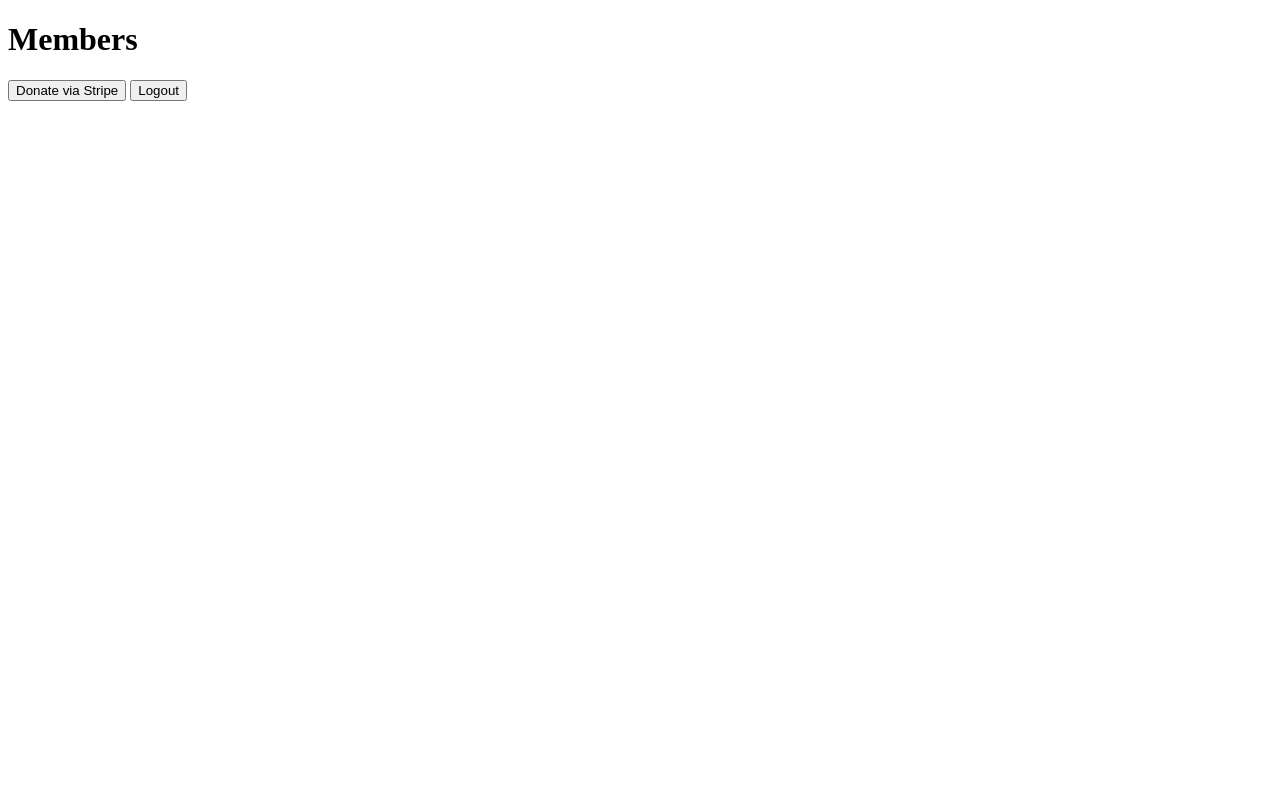
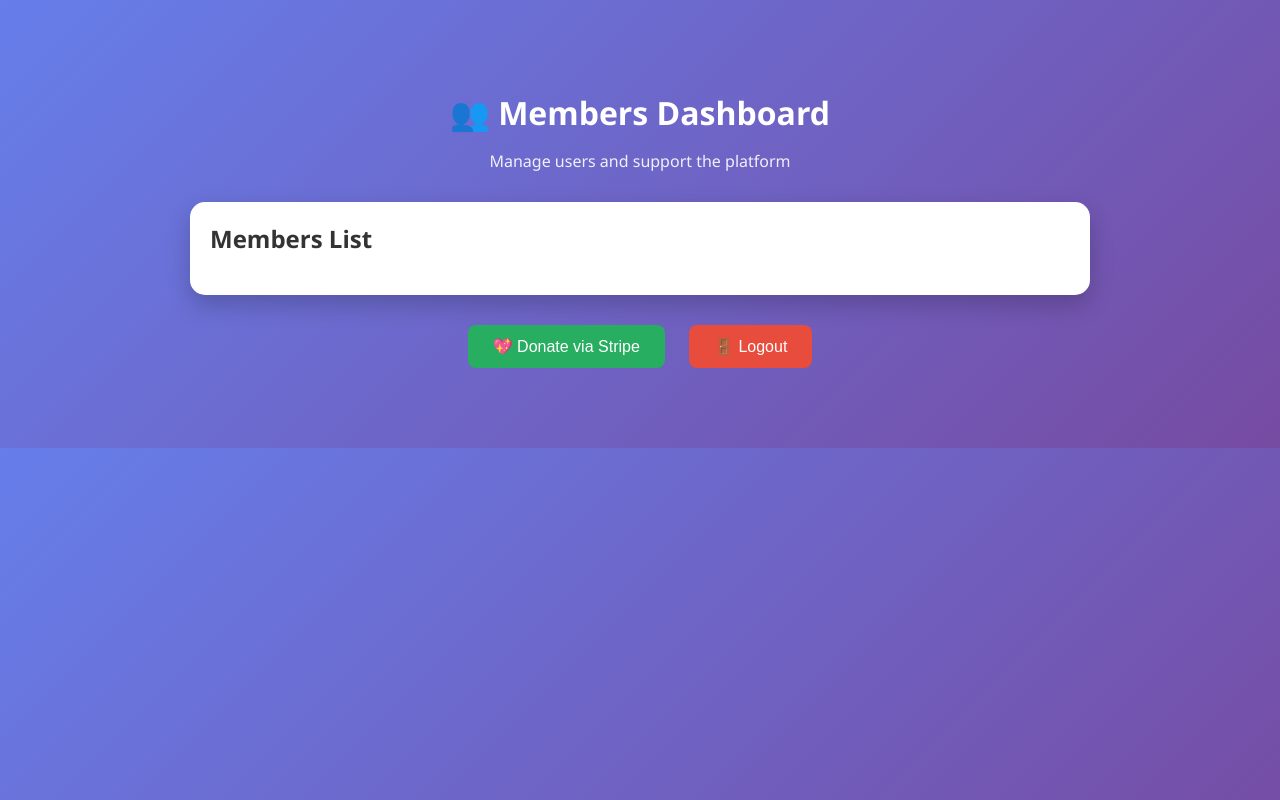
Before and after one commit to KsenjaVassiljeva/office-inventory-system, a website: page project/public/dashboard.html in a window 1280 px wide. Drawn offline with Linux system fonts and the light colour scheme; no server answers; sample sign-in values are in the browser's storage.

Commit message:
update dashboard

```diff
--- /dev/null
+++ b/project/public/dashboard.css
@@ -0,0 +1,92 @@
+body {
+    margin: 0;
+    font-family: 'Segoe UI', Tahoma, sans-serif;
+    background: linear-gradient(135deg, #667eea, #764ba2);
+    color: #333;
+}
+
+/* Layout */
+.container {
+    max-width: 900px;
+    margin: 50px auto;
+    padding: 20px;
+}
+
+/* Header */
+.header {
+    text-align: center;
+    color: white;
+    margin-bottom: 30px;
+}
+
+.header h1 {
+    margin-bottom: 10px;
+}
+
+.description {
+    opacity: 0.9;
+}
+
+/* Card */
+.card {
+    background: white;
+    border-radius: 15px;
+    padding: 20px;
+    box-shadow: 0 10px 25px rgba(0, 0, 0, 0.2);
+}
+
+.card h2 {
+    margin-top: 0;
+}
+
+/* User list */
+#users {
+    list-style: none;
+    padding: 0;
+}
+
+#users li {
+    padding: 10px;
+    border-bottom: 1px solid #eee;
+    transition: 0.2s;
+}
+
+#users li:hover {
+    background-color: #f0f0f0;
+}
+
+/* Buttons */
+.actions {
+    margin-top: 20px;
+    text-align: center;
+}
+
+button {
+    padding: 12px 25px;
+    margin: 10px;
+    border: none;
+    border-radius: 8px;
+    font-size: 16px;
+    cursor: pointer;
+    transition: 0.3s;
+}
+
+/* Donate button */
+.donate-btn {
+    background: #27ae60;
+    color: white;
+}
+
+.donate-btn:hover {
+    background: #1e8449;
+}
+
+/* Logout button */
+.logout-btn {
+    background: #e74c3c;
+    color: white;
+}
+
+.logout-btn:hover {
+    background: #c0392b;
+}
--- a/project/public/dashboard.html
+++ b/project/public/dashboard.html
@@ -1,17 +1,30 @@
 <!DOCTYPE html>
-<html>
+<html lang="en">
 <head>
+  <meta charset="UTF-8">
   <title>Dashboard</title>
+  <link rel="stylesheet" href="dashboard.css">
 </head>
 <body>
 
-  <h1>Members</h1>
+  <div class="container">
+    <header class="header">
+      <h1>👥 Members Dashboard</h1>
+      <p class="description">Manage users and support the platform</p>
+    </header>
 
-  <ul id="users"></ul>
+    <main class="content">
+      <div class="card">
+        <h2>Members List</h2>
+        <ul id="users"></ul>
+      </div>
 
-  <button onclick="donate()">Donate via Stripe</button>
-
-  <button onclick="logout()">Logout</button>
+      <div class="actions">
+        <button class="donate-btn" onclick="donate()">💖 Donate via Stripe</button>
+        <button class="logout-btn" onclick="logout()">🚪 Logout</button>
+      </div>
+    </main>
+  </div>
 
   <script src="dashboard.js"></script>
 </body>
```
